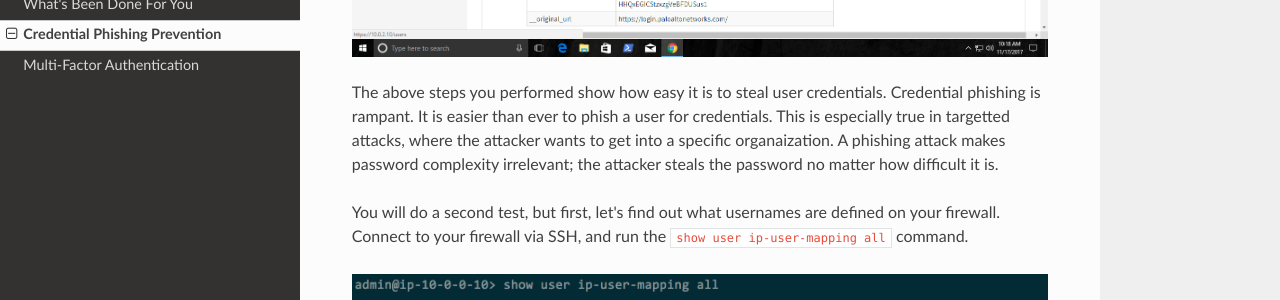
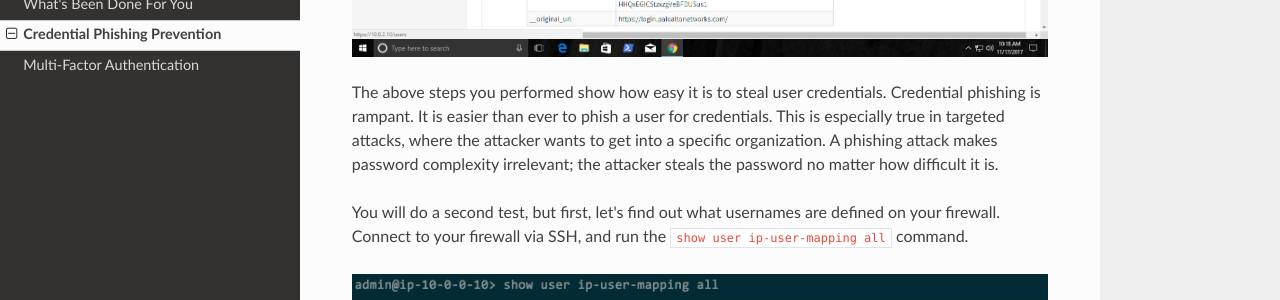
Before and after one commit to tbisaillon/credential-theft-lab, an MkDocs documentation site: the page built from docs/credentialphishing.md, in a window 1280 px wide and 900 px high, scrolled down 10882 px. Shown: the part 175-475 px from the top of the window. Built offline with MkDocs 1.6.1, drawn with Linux system fonts in a browser that asks for light colours; nearby versions of some CDN libraries; old or Windows-style settings are respelled for this version of MkDocs; some of the changed text lies outside the part shown.

Commit message:
Fixes #13.

```diff
--- a/docs/credentialphishing.md
+++ b/docs/credentialphishing.md
@@ -147,7 +147,7 @@ Details".  You will see the username and password you entered.
 
 The above steps you performed show how easy it is to steal user credentials.  Credential phishing
 is rampant.  It is easier than ever to phish a user for credentials.  This is especially true in
-targetted attacks, where the attacker wants to get into a specific organaization.  A phishing attack
+targeted attacks, where the attacker wants to get into a specific organization.  A phishing attack
 makes password complexity irrelevant; the attacker steals the password no matter how difficult it
 is.
 
```
Also changed, not shown: other parts of docs/credentialphishing.md (+1 -1 lines).
